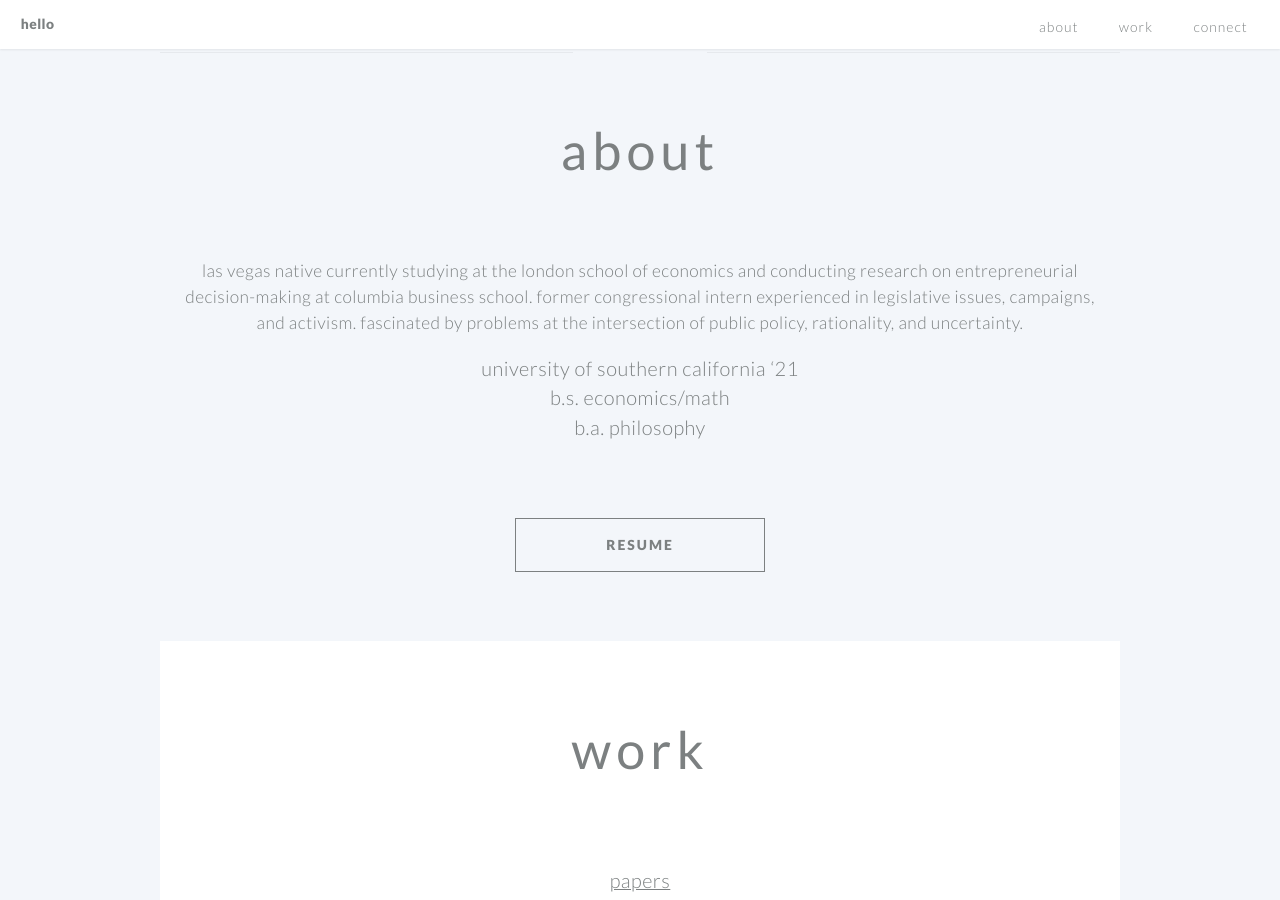
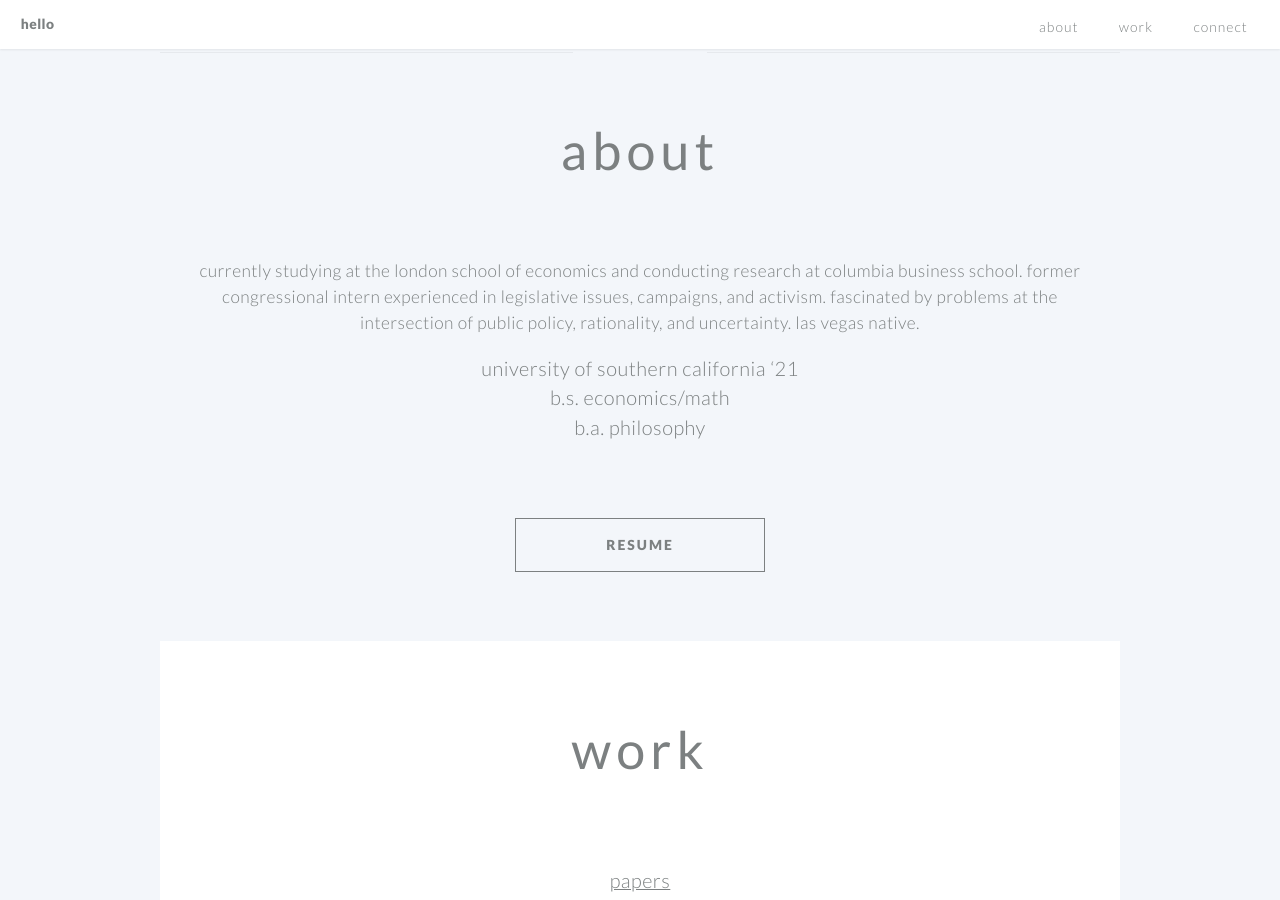
Before and after one commit to saragong/saragong.github.io, a Jekyll site: the page built from index.html, in a window 1280 px wide and 900 px high, scrolled down 611 px. Built offline with Jekyll 4.4.1, drawn with Linux system fonts in a browser that asks for light colours.

Commit message:
update bio

```diff
--- a/index.html
+++ b/index.html
@@ -10,7 +10,7 @@ description: Economics, math, and philosophy at USC. Conducting research on entr
 					<h2><strong>about</strong></h2>
 				</header>
 				<section class="special container">
-					<h5 style="padding: 0 1em">las vegas native currently studying at the london school of economics and conducting research on entrepreneurial decision-making at columbia business school. former congressional intern experienced in legislative issues, campaigns, and activism. fascinated by problems at the intersection of public policy, rationality, and uncertainty.</h5>
+					<h5 style="padding: 0 1em">currently studying at the london school of economics and conducting research at columbia business school. former congressional intern experienced in legislative issues, campaigns, and activism. fascinated by problems at the intersection of public policy, rationality, and uncertainty. las vegas native.</h5>
 
 					<!-- first section: education and resume -->
 					<section class="wrapper style1 container special">
```
